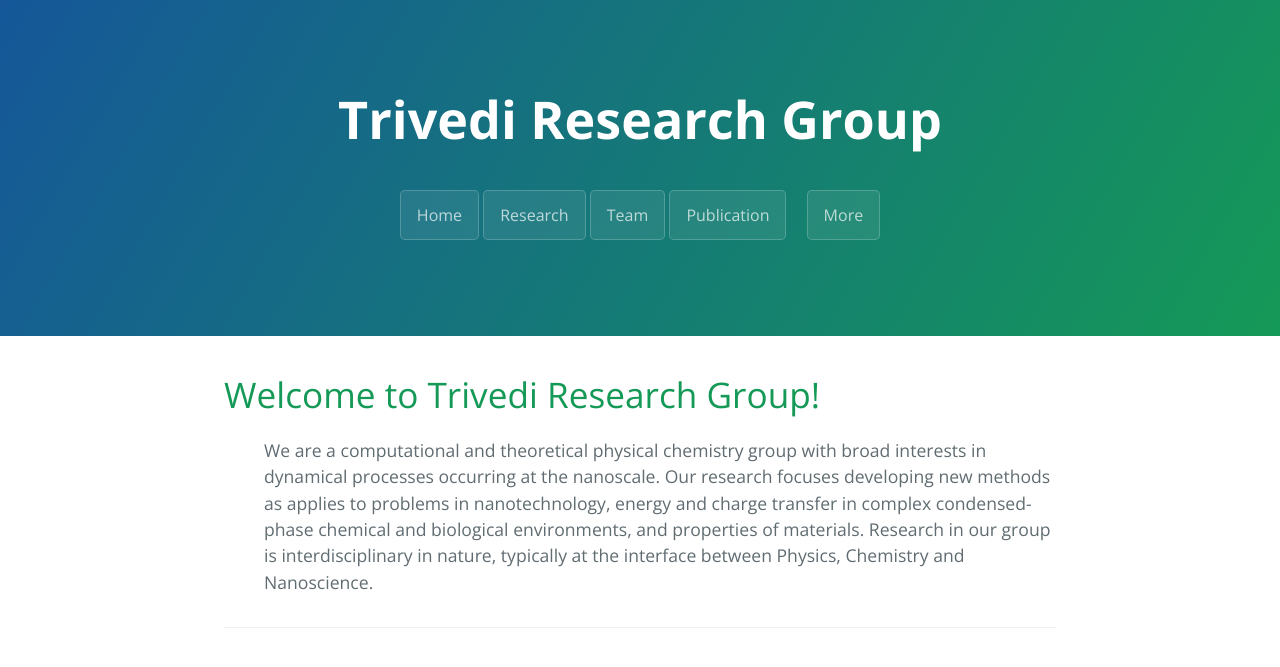
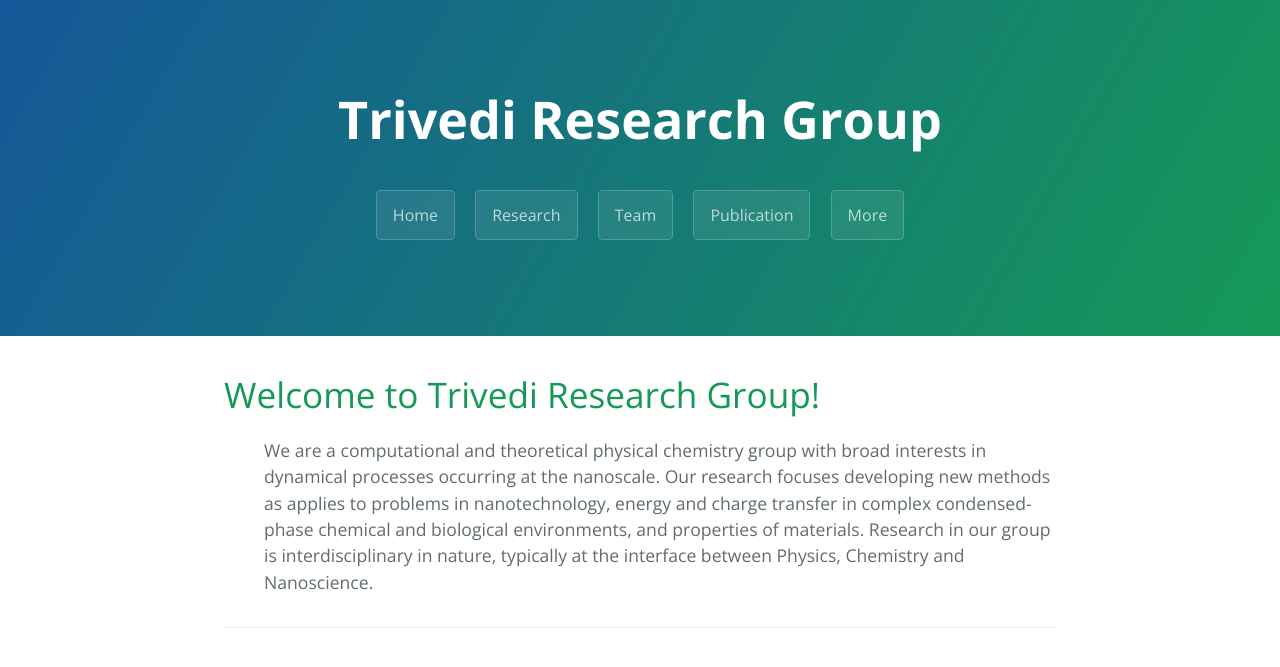
Before and after one commit to dharatrivedi/dharatrivedi.github.io, a Jekyll site: the page built from index.html, in a window 1280 px wide. Shown: the top 667 px of the page. Built offline with Jekyll 4.4.1, drawn with Linux system fonts in a browser that asks for light colours; the list of posts is cut into pages by our own code.

Commit message:
Update cayman.css

```diff
--- a/css/cayman.css
+++ b/css/cayman.css
@@ -139,7 +139,7 @@ a:hover { text-decoration: underline; }
 .dropdown-content a:hover { background-color: rgba(0, 0, 255, 0.5); }
 .dropdown:hover .dropdown-content {display: block;}
 .dropbtn + .dropdown { margin-left: 1rem; }
-.dropdown + .dropbtn { margin-left: 1rem; }
+.dropbtn + .dropbtn { margin-left: 1rem; }
 
 @media screen and (min-width: 64em) { .dropbtn { padding: 0.75rem 1rem; } }
 @media screen and (min-width: 42em) and (max-width: 64em) { .dropbtn { padding: 0.6rem 0.9rem; font-size: 0.9rem; } }
```
